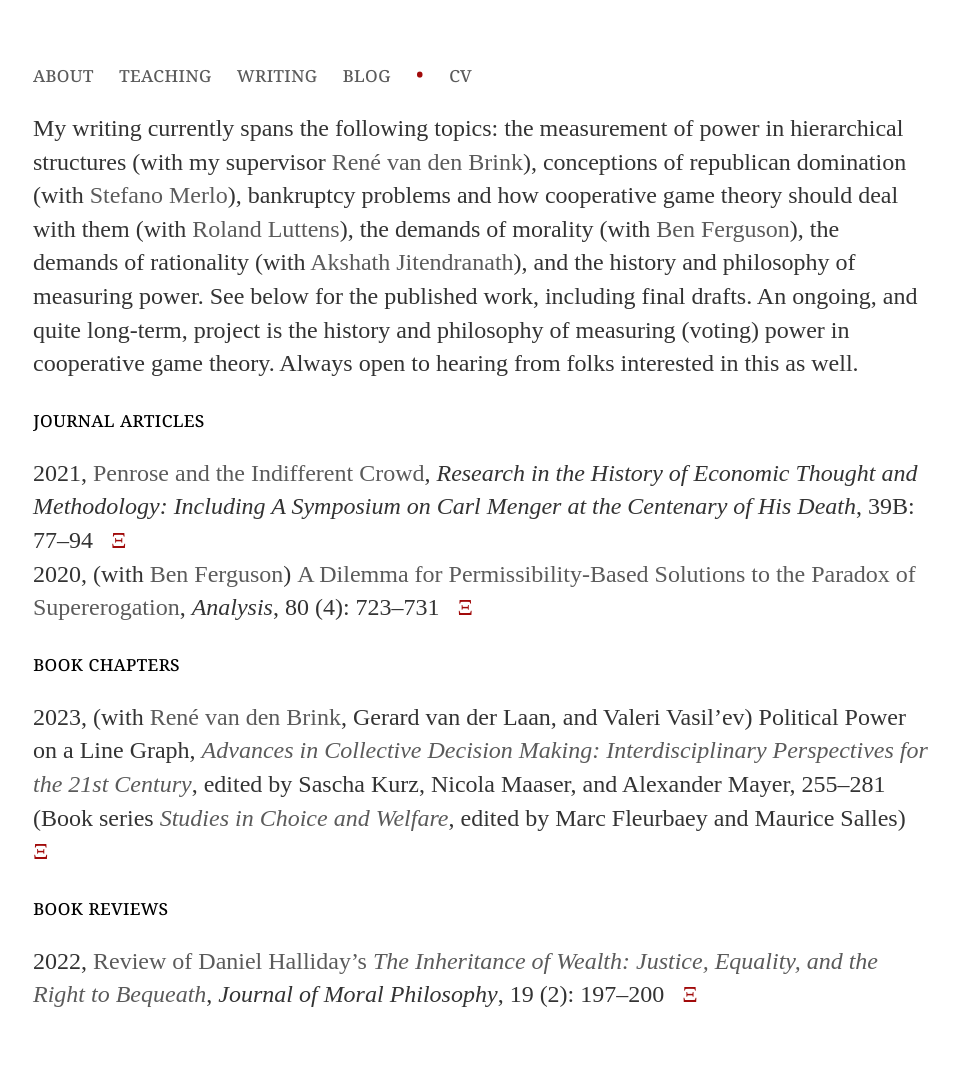
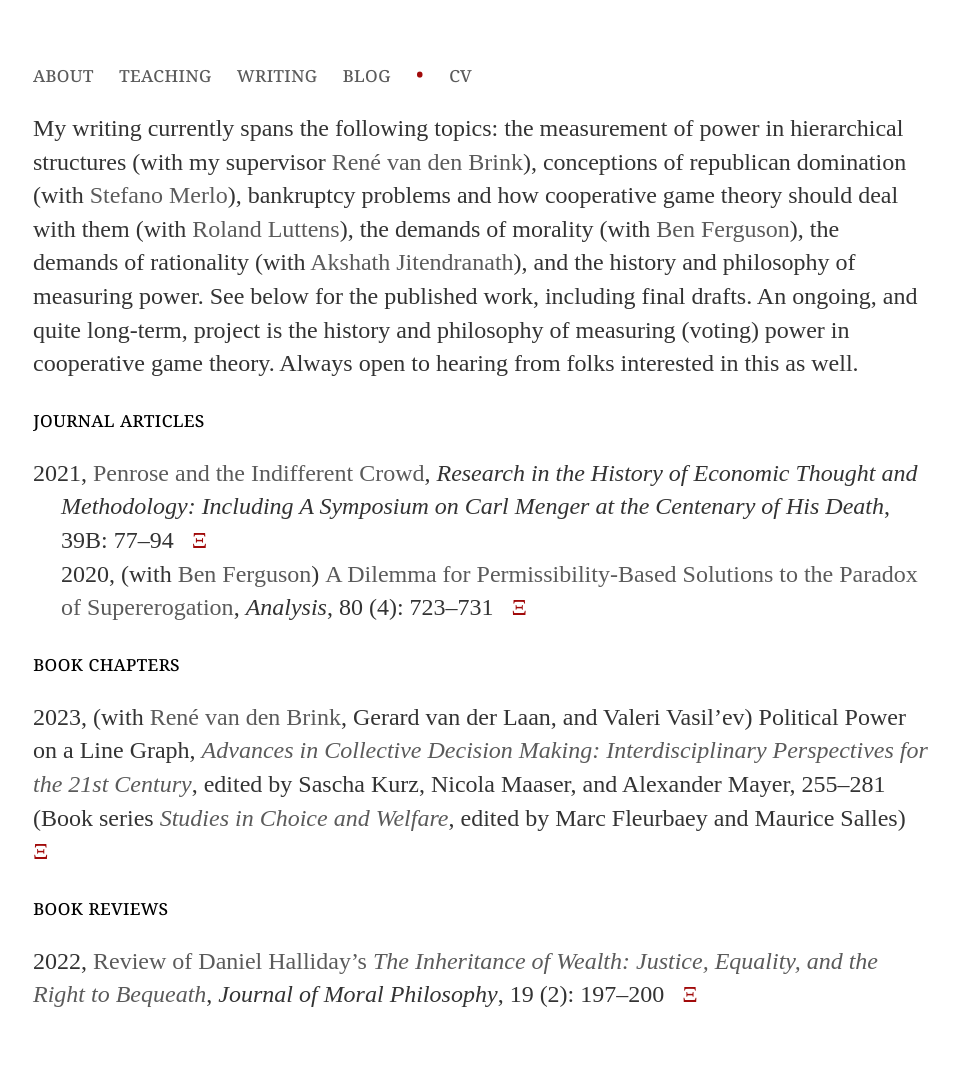
Before and after one commit to uzunovam/uzunovam, a Jekyll site: the page built from writing/index.html, in a window 1280 px wide. Shown: the whole page, without its empty margins (159-1118 px from the left). Built offline with Jekyll 4.4.1, drawn with Linux system fonts in a browser that asks for light colours.

Commit message:
Update index.html

```diff
--- a/writing/index.html
+++ b/writing/index.html
@@ -5,7 +5,7 @@ title: Writing
 <div class="blurb">
 	<p>My writing currently spans the following topics: the measurement of power in hierarchical structures (with my supervisor <a href="http://personal.vu.nl/j.r.vanden.brink/">René van den Brink</a>), conceptions of republican domination (with <a href="https://www.stefanomerlo.org/">Stefano Merlo</a>), bankruptcy problems and how cooperative game theory should deal with them (with <a href="https://research.vu.nl/en/persons/roland-iwan-luttens">Roland Luttens</a>), the demands of morality (with <a href="https://www.benjaminferguson.org/">Ben Ferguson</a>), the demands of rationality (with <a href="https://akshathjitendranath.weebly.com/">Akshath Jitendranath</a>), and the history and philosophy of measuring power. See below for the published work, including final drafts. An ongoing, and quite long-term, project is the history and philosophy of measuring (voting) power in cooperative game theory. Always open to hearing from folks interested in this as well.</p>
 	<section>journal articles</section>
-	<p>2021, <a href="https://doi.org/10.1108/S0743-41542021000039B006">Penrose and the Indifferent Crowd</a>, <cite>Research in the History of Economic Thought and Methodology: Including A Symposium on Carl Menger at the Centenary of His Death</cite>, 39B: 77–94 &nbsp; <a href="/files/papers/Penrose and the Indifferent Crowd.pdf"><bullet>&Xi;</bullet></a></br>
+	<p class="hangingIndent">2021, <a href="https://doi.org/10.1108/S0743-41542021000039B006">Penrose and the Indifferent Crowd</a>, <cite>Research in the History of Economic Thought and Methodology: Including A Symposium on Carl Menger at the Centenary of His Death</cite>, 39B: 77–94 &nbsp; <a href="/files/papers/Penrose and the Indifferent Crowd.pdf"><bullet>&Xi;</bullet></a></br>
 	2020, (with <a href="https://www.benjaminferguson.org/">Ben Ferguson</a>) <a href="https://doi.org/10.1093/analys/anaa033">A Dilemma for Permissibility-Based Solutions to the Paradox of Supererogation</a>, <cite>Analysis</cite>, 80 (4): 723–731  &nbsp; <a href="/files/papers/A Dilemma for Permissibility-Based Solutions to the Paradox of Supererogation.pdf"><bullet>&Xi;</bullet></a></p>
 	<section>book chapters</section>
 	<p>2023, (with <a href="http://personal.vu.nl/j.r.vanden.brink/">René van den Brink</a>, Gerard van der Laan, and Valeri Vasil’ev) Political Power on a Line Graph, <a href="https://link.springer.com/book/9783031216954"><cite>Advances in Collective Decision Making: Interdisciplinary Perspectives for the 21st Century</cite></a>, edited by Sascha Kurz, Nicola Maaser, and Alexander Mayer, 255–281 (Book series <a href="https://www.springer.com/series/6869"><cite>Studies in Choice and Welfare</cite></a>, edited by Marc Fleurbaey and Maurice Salles) &nbsp; <a href="/files/papers/Political Power on a Line Graph.pdf"><bullet>&Xi;</bullet></a></p>
```
